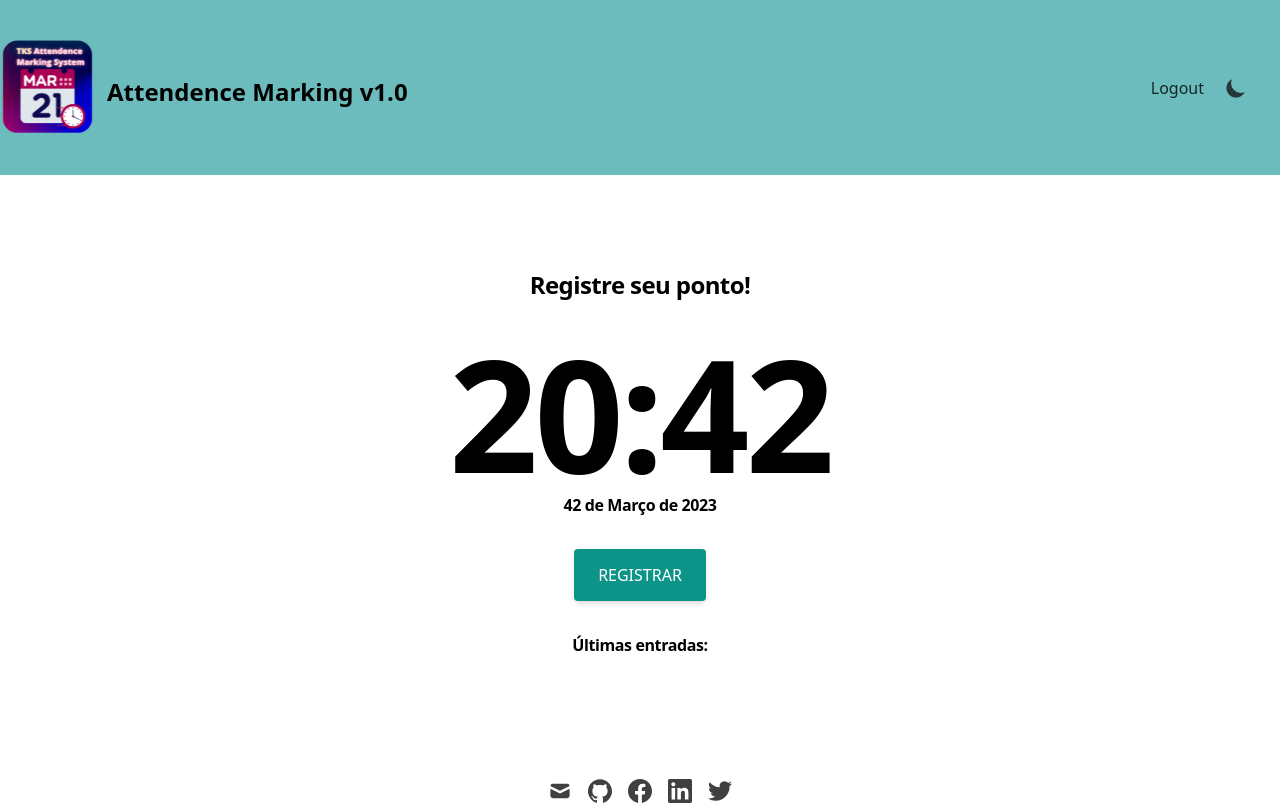
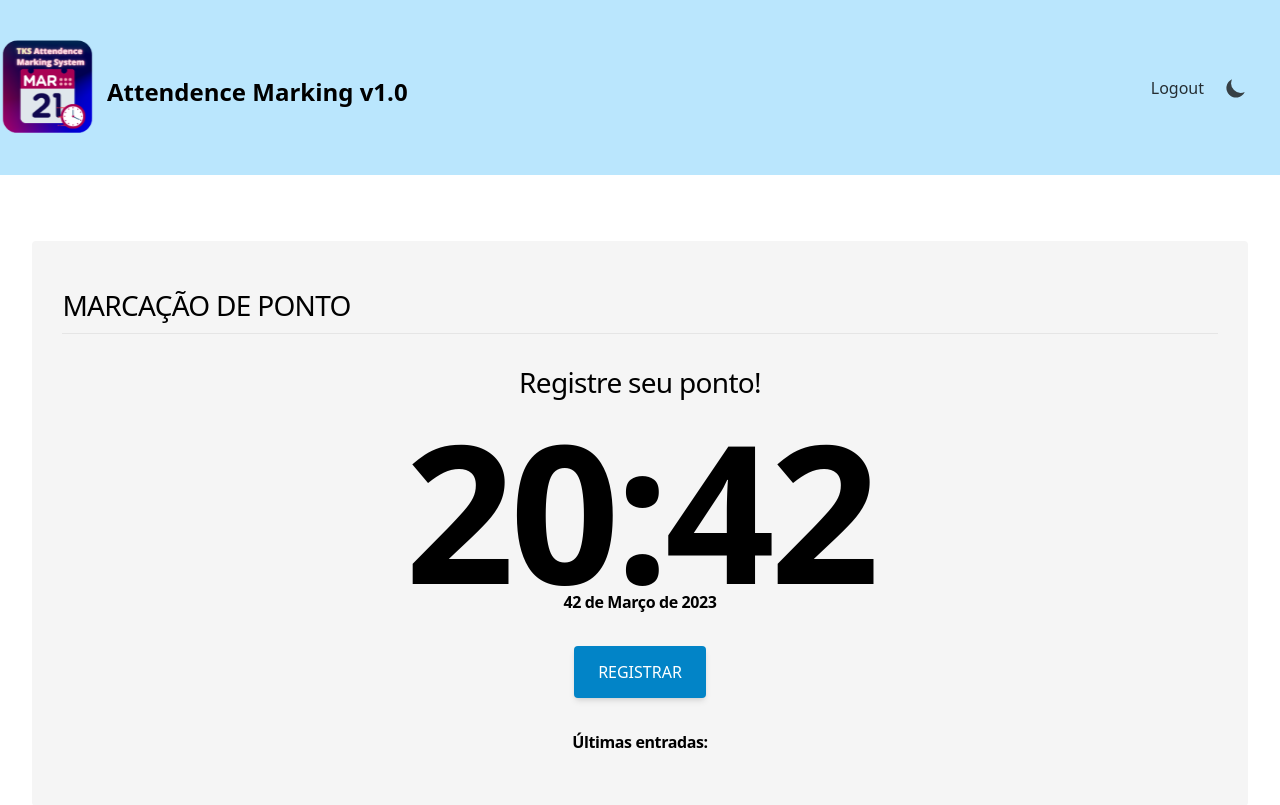
Before and after one commit to ThiagoKS-7/TKS-Attendence_Marking_System, a Next.js app: page / in a window 1280 px wide. Shown: the top 805 px of the page. Built offline with nearby package versions, Linux system fonts and the light colour scheme; no server answers.

Commit message:
#1-release: ajustando estilo da pagina inicial

```diff
--- a/components/LayoutWrapper.js
+++ b/components/LayoutWrapper.js
@@ -8,7 +8,7 @@ const LayoutWrapper = ({ children }) => {
   return (
     <>
       <div className="flex h-screen flex-col justify-between">
-        <header className="flex items-center  bg-[#6cbcbd] dark:bg-[#41517a] justify-between py-10">
+        <header className="flex items-center  bg-sky-200 dark:bg-violet-800 justify-between py-10">
           <div>
               <div className="flex items-center justify-between">
                 <div className="mr-3">
--- a/pages/index.js
+++ b/pages/index.js
@@ -18,7 +18,7 @@ export default function Home() {
       date.getMinutes()
     );
     return `${hours}:${minutes}`;
-  });
+  }, []);
 
   const currentDate = useCallback(() =>{
     const meses = {
@@ -42,14 +42,14 @@ export default function Home() {
       date.getMinutes()
     );
     return `${day} de ${meses[date.getMonth() +1]} de ${date.getFullYear()}`;
-  });
+  }, []);
 
   setInterval(() => {
     setClock(currentTime);
   },1000)
   useEffect(() => {
     setDay(currentDate);
-  });
+  }, [currentDate]);
 
   return (
     <>
@@ -60,7 +60,11 @@ export default function Home() {
         <link rel="icon" href="/favicon.ico" />
       </Head>
       <main className={styles.main}>
-        <div className="min-h-[500px] w-[700px] flex flex-col justify-center items-center dark:bg-violet-900 rounded-[2em]">
+        <div className="min-h-[24vw] mt-[2vw] w-[95%] flex flex-col  pt-9 pb-9 justify-center items-center bg-gray-100  dark:bg-sky-900 rounded">
+          <div className={styles.title_wrapper}>
+            <h1 className={styles.title}>MARCAÇÃO DE PONTO</h1>
+          </div>
+          <hr size="10" width="95%"></hr>
           <h3 className={styles.info}>Registre seu ponto!</h3>
           <h1 className={styles.clock}>
             {clock}
--- a/styles/Home.module.css
+++ b/styles/Home.module.css
@@ -9,24 +9,36 @@
   self-center
   mt-[2.5em];
 }
-
+.title_wrapper {
+  @apply flex flex-col justify-start text-start w-[95%];
+}
+.title{
+  @apply
+  text-xl
+  leading-9
+  tracking-tight
+  sm:text-[2.75em]
+  sm:leading-10
+  md:text-[1.75em]
+  md:leading-14;
+}
 .info {
   @apply
   text-xl
-  font-extrabold
   leading-9
+  mt-5
   tracking-tight
-  sm:text-xl
+  sm:text-[2.75em]
   sm:leading-10
-  md:text-2xl
+  md:text-[1.75em]
   md:leading-14;
 }
 .clock {
   @apply
-  text-3xl py-9 mt-9
+  text-[6.875rem] py-9 mt-9
   font-extrabold leading-9
-  tracking-tight sm:text-[5.75rem]
-  sm:leading-10 md:text-[9.75rem]
+  tracking-tight sm:text-[8em]
+  sm:leading-10 md:text-[12em]
   md:leading-14;
 }
 
--- a/tailwind.config.js
+++ b/tailwind.config.js
@@ -28,7 +28,7 @@ module.exports = {
         sans: ['InterVariable', ...defaultTheme.fontFamily.sans],
       },
       colors: {
-        primary: colors.teal,
+        primary: colors.sky,
         white: colors.white,
         gray: colors.neutral,
       },
```
